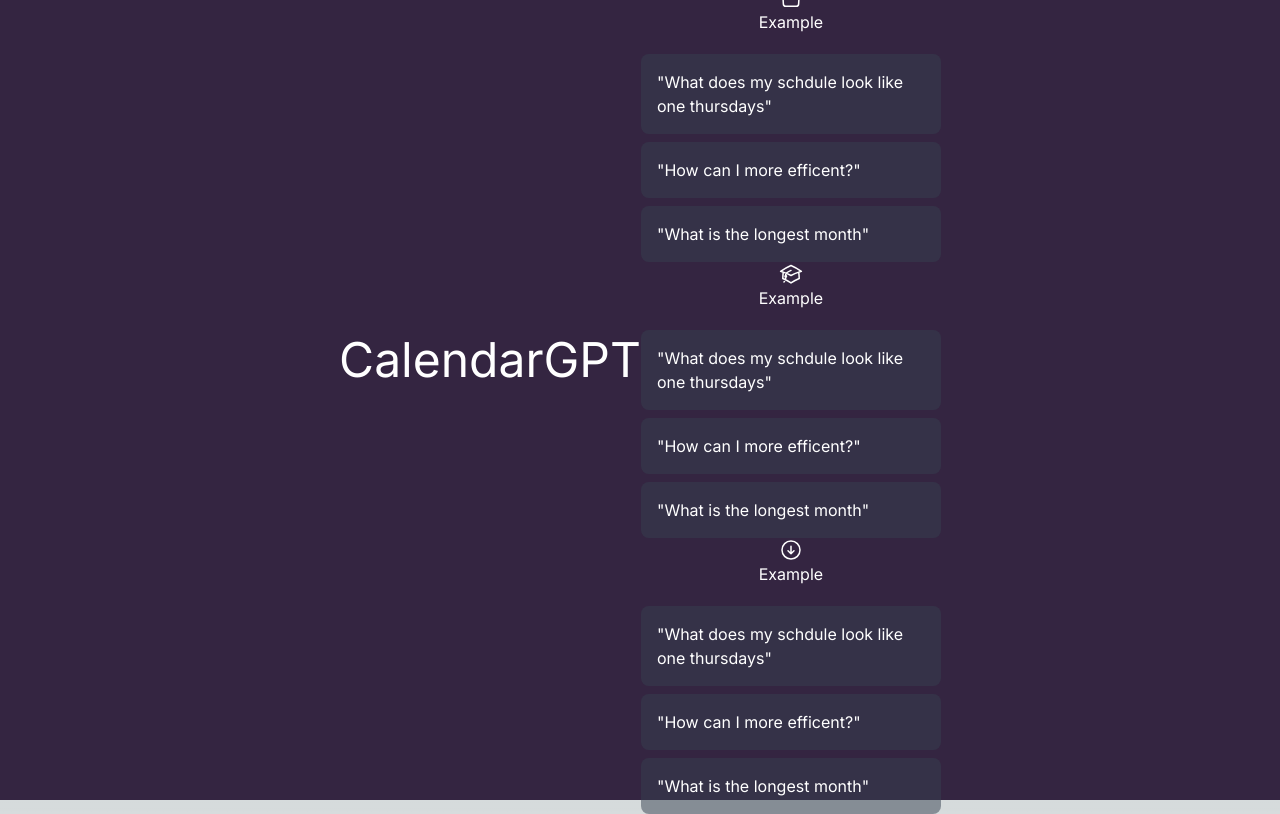
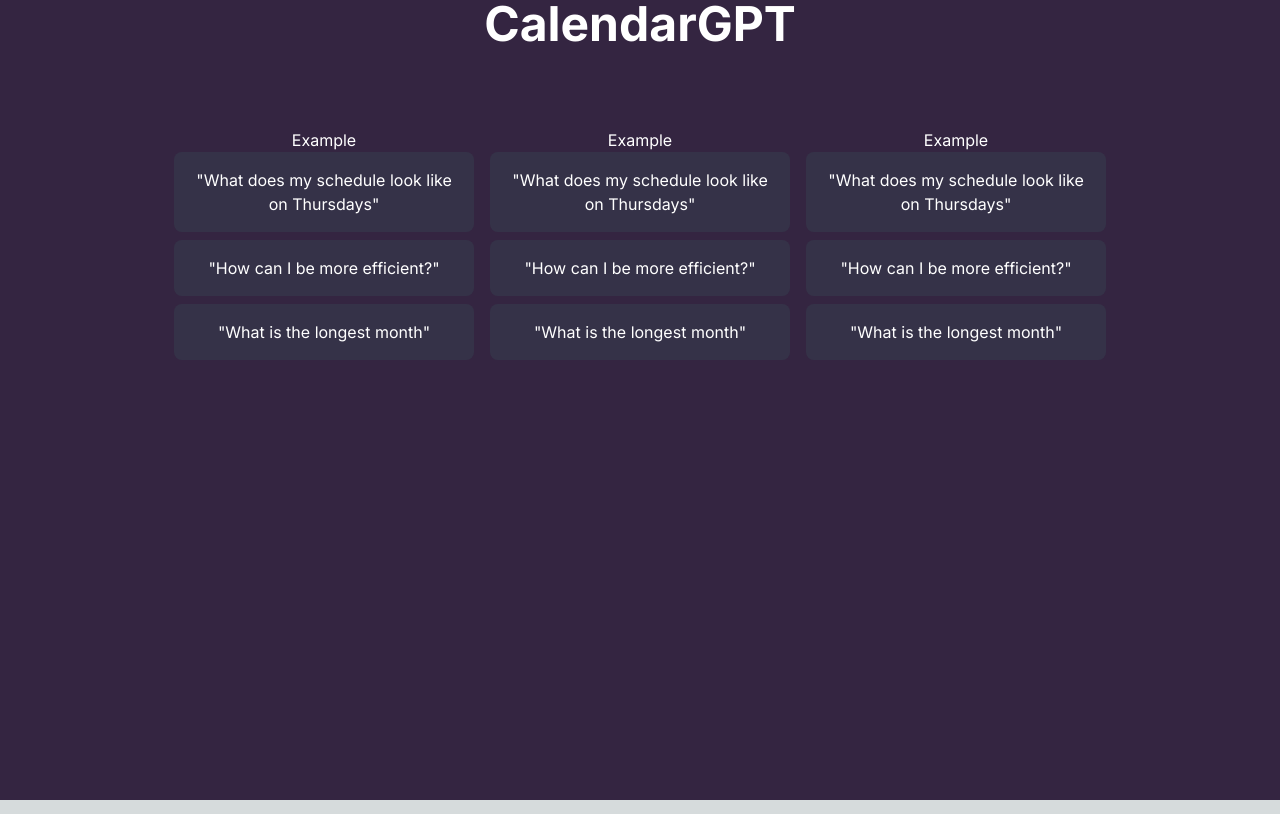
Before and after one commit to jasangill1/calendargpt, a Next.js app: page / in a window 1280 px wide. Built offline with nearby package versions, Linux system fonts and the light colour scheme.

Commit message:
home discription

```diff
--- a/app/page.tsx
+++ b/app/page.tsx
@@ -1,54 +1,43 @@
-import Image from 'next/image'
-import { Inter } from 'next/font/google'
-import {BreakerIcon} from '@heroicons/react/24/solid'
-import './globals.css'
+import Image from 'next/image';
+import { Inter } from 'next/font/google';
+import { BreakerIcon } from '@heroicons/react/24/solid';
+import './globals.css';
 
-const inter = Inter({ subsets: ['latin'] })
+const inter = Inter({ subsets: ['latin'] });
 
 export default function Home() {
   return (
-    <div className=' flex felx-col items-center justify-center h-screen px-2 text-white'>
-      <h1 className=' text-5xl font-bod mb-20'>CalendarGPT</h1>
-      <div>
-        <div className='flex flex-col items-center justify-center mb-5'>
-          <svg xmlns="http://www.w3.org/2000/svg" fill="none" viewBox="0 0 24 24" strokeWidth={1.5} stroke="currentColor" className="w-6 h-6">
-          <path strokeLinecap="round" strokeLinejoin="round" d="M20.25 7.5l-.625 10.632a2.25 2.25 0 01-2.247 2.118H6.622a2.25 2.25 0 01-2.247-2.118L3.75 7.5M10 11.25h4M3.375 7.5h17.25c.621 0 1.125-.504 1.125-1.125v-1.5c0-.621-.504-1.125-1.125-1.125H3.375c-.621 0-1.125.504-1.125 1.125v1.5c0 .621.504 1.125 1.125 1.125z" />
-          </svg>
+    <div className="flex flex-col items-center h-screen px-2 text-white">
+      <h1 className="text-5xl font-bold mb-20">CalendarGPT</h1>
 
+      <div className="flex space-x-4 text-center">
+        <div className="flex flex-col items-center mb-5">
+          <h2>Example</h2>
+          <div className="space-y-2">
+            <p className="infoText">"What does my schedule look like on Thursdays"</p>
+            <p className="infoText">"How can I be more efficient?"</p>
+            <p className="infoText">"What is the longest month"</p>
+          </div>
+        </div>
 
+        <div className="flex flex-col items-center mb-5">
           <h2>Example</h2>
+          <div className="space-y-2">
+            <p className="infoText">"What does my schedule look like on Thursdays"</p>
+            <p className="infoText">"How can I be more efficient?"</p>
+            <p className="infoText">"What is the longest month"</p>
+          </div>
         </div>
-        <div className='space-y-2'>
-          <p className='infoText'> "What does my schdule look like one thursdays"</p>
-          <p className='infoText'> "How can I more efficent?"</p>
-          <p className='infoText'> "What is the longest month"</p>
-        </div>
-        <div className='flex flex-col items-center justify-center mb-5'>
-        <svg xmlns="http://www.w3.org/2000/svg" fill="none" viewBox="0 0 24 24" strokeWidth={1.5} stroke="currentColor" className="w-6 h-6">
-          <path strokeLinecap="round" strokeLinejoin="round" d="M4.26 10.147a60.436 60.436 0 00-.491 6.347A48.627 48.627 0 0112 20.904a48.627 48.627 0 018.232-4.41 60.46 60.46 0 00-.491-6.347m-15.482 0a50.57 50.57 0 00-2.658-.813A59.905 59.905 0 0112 3.493a59.902 59.902 0 0110.399 5.84c-.896.248-1.783.52-2.658.814m-15.482 0A50.697 50.697 0 0112 13.489a50.702 50.702 0 017.74-3.342M6.75 15a.75.75 0 100-1.5.75.75 0 000 1.5zm0 0v-3.675A55.378 55.378 0 0112 8.443m-7.007 11.55A5.981 5.981 0 006.75 15.75v-1.5" />
-        </svg>
 
+        <div className="flex flex-col items-center mb-5">
           <h2>Example</h2>
-        </div>
-        <div className='space-y-2'>
-          <p className='infoText'> "What does my schdule look like one thursdays"</p>
-          <p className='infoText'> "How can I more efficent?"</p>
-          <p className='infoText'> "What is the longest month"</p>
-        </div>
-        <div className='flex flex-col items-center justify-center mb-5'>
-        <svg xmlns="http://www.w3.org/2000/svg" fill="none" viewBox="0 0 24 24" strokeWidth={1.5} stroke="currentColor" className="w-6 h-6">
-          <path strokeLinecap="round" strokeLinejoin="round" d="M9 12.75l3 3m0 0l3-3m-3 3v-7.5M21 12a9 9 0 11-18 0 9 9 0 0118 0z" />
-        </svg>
-
-
-          <h2>Example</h2>
-        </div>
-        <div className='space-y-2'>
-          <p className='infoText'> "What does my schdule look like one thursdays"</p>
-          <p className='infoText'> "How can I more efficent?"</p>
-          <p className='infoText'> "What is the longest month"</p>
+          <div className="space-y-2">
+            <p className="infoText">"What does my schedule look like on Thursdays"</p>
+            <p className="infoText">"How can I be more efficient?"</p>
+            <p className="infoText">"What is the longest month"</p>
+          </div>
         </div>
       </div>
     </div>
-  )
+  );
 }
```
